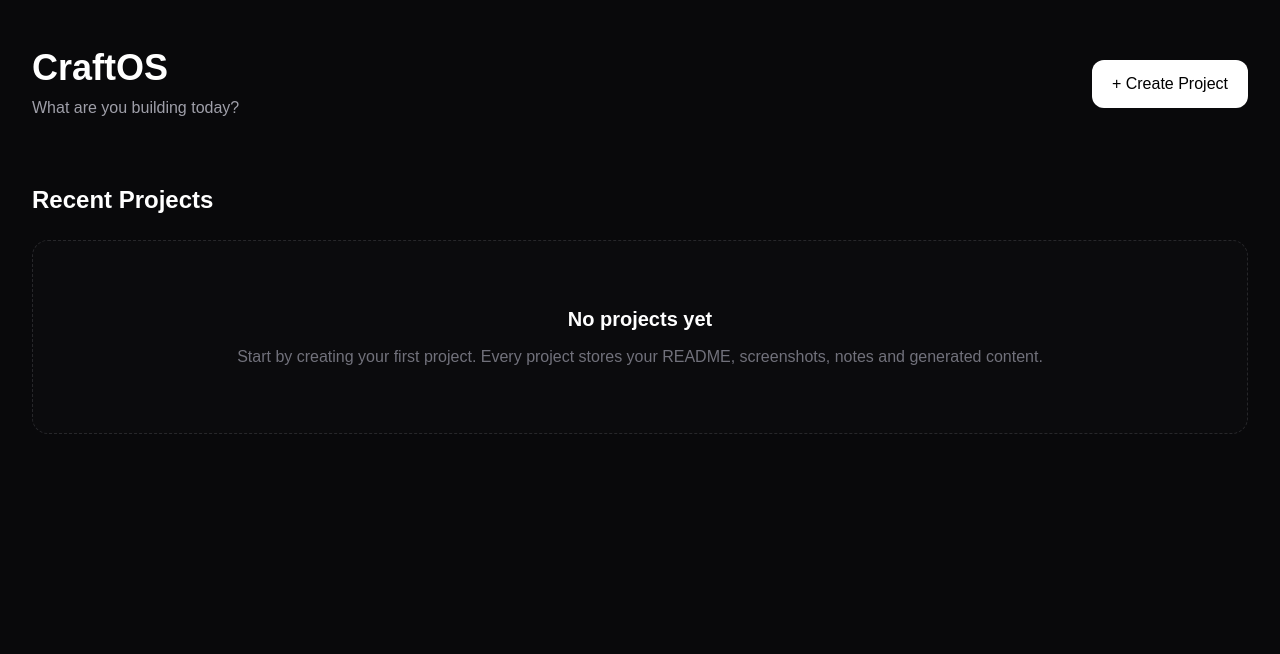
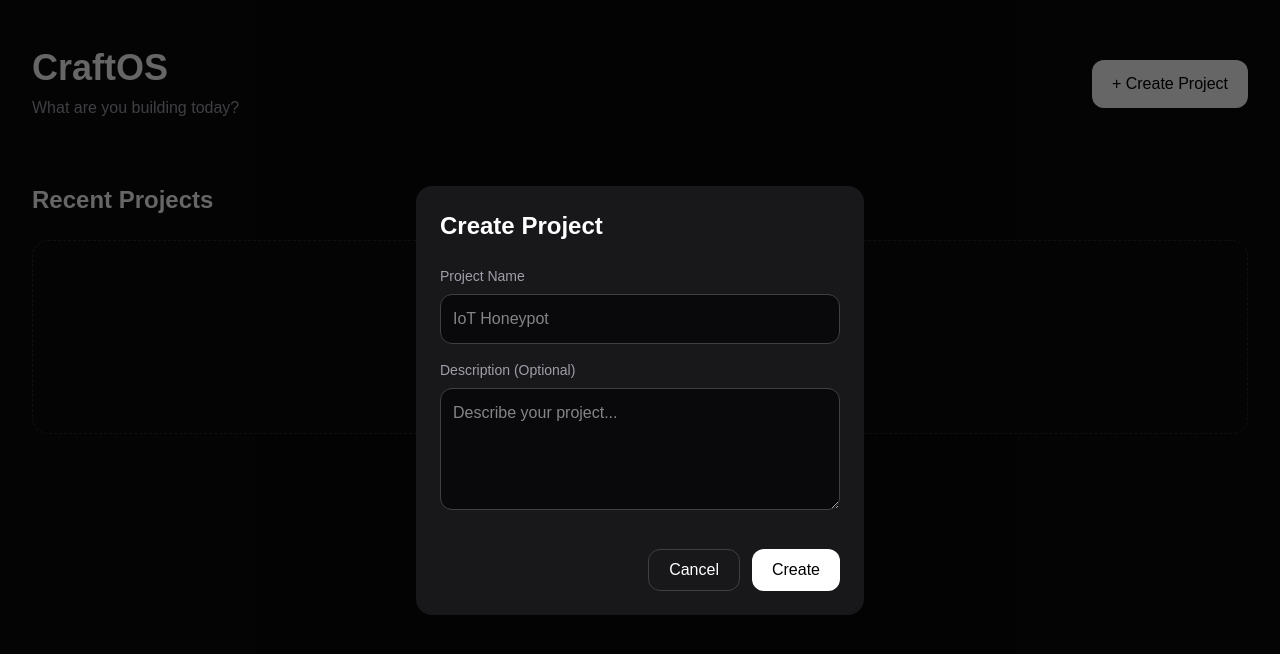
Before and after one commit to smruthinayak2006/CraftOS, a Next.js app: page / in a window 1280 px wide. Both pictures are taken after a click on the button "+ Create Project". Shown: the top 654 px of the page. Built offline with nearby package versions, Linux system fonts and the light colour scheme.

Commit message:
feat: implement project creation with local storage

```diff
--- a/app/page.tsx
+++ b/app/page.tsx
@@ -1,9 +1,43 @@
+"use client";
+
+import { useEffect, useState } from "react";
+import CreateProjectModal from "@/components/CreateProjectModal";
+
+type Project = {
+  id: string;
+  name: string;
+  description: string;
+};
+
 export default function Home() {
+  const [isModalOpen, setIsModalOpen] = useState(false);
+  const [projects, setProjects] = useState<Project[]>([]);
+
+  useEffect(() => {
+    const savedProjects = localStorage.getItem("projects");
+
+    if (savedProjects) {
+      setProjects(JSON.parse(savedProjects));
+    }
+  }, []);
+
+  function handleCreateProject(name: string, description: string) {
+    const newProject: Project = {
+      id: crypto.randomUUID(),
+      name,
+      description,
+    };
+
+    const updatedProjects = [newProject, ...projects];
+
+    setProjects(updatedProjects);
+
+    localStorage.setItem("projects", JSON.stringify(updatedProjects));
+  }
+
   return (
     <main className="min-h-screen bg-zinc-950 text-white">
       <div className="mx-auto max-w-7xl px-8 py-12">
-
-        {/* Header */}
         <header className="flex items-center justify-between">
           <div>
             <h1 className="text-4xl font-bold">CraftOS</h1>
@@ -13,35 +47,55 @@ export default function Home() {
             </p>
           </div>
 
-          <button className="rounded-xl bg-white px-5 py-3 font-medium text-black transition hover:bg-zinc-200">
+          <button
+            onClick={() => setIsModalOpen(true)}
+            className="rounded-xl bg-white px-5 py-3 font-medium text-black transition hover:bg-zinc-200"
+          >
             + Create Project
           </button>
         </header>
 
-        {/* Recent Projects */}
         <section className="mt-16">
-
           <h2 className="text-2xl font-semibold">
             Recent Projects
           </h2>
 
+          {projects.length === 0 ? (
             <div className="mt-6 rounded-2xl border border-dashed border-zinc-800 bg-zinc-900/20 p-16 text-center">
-
               <h3 className="text-xl font-semibold">
                 No projects yet
               </h3>
 
               <p className="mt-3 text-zinc-500">
                 Start by creating your first project.
-              Every project stores your README,
-              screenshots, notes and generated content.
               </p>
+            </div>
+          ) : (
+            <div className="mt-6 grid gap-4 md:grid-cols-2 lg:grid-cols-3">
+              {projects.map((project) => (
+                <div
+                  key={project.id}
+                  className="rounded-2xl border border-zinc-800 bg-zinc-900 p-6"
+                >
+                  <h3 className="text-xl font-semibold">
+                    {project.name}
+                  </h3>
 
+                  <p className="mt-2 text-sm text-zinc-400">
+                    {project.description || "No description"}
+                  </p>
+                </div>
+              ))}
+            </div>
+          )}
+        </section>
       </div>
 
-        </section>
-
-      </div>
+      <CreateProjectModal
+        isOpen={isModalOpen}
+        onClose={() => setIsModalOpen(false)}
+        onCreate={handleCreateProject}
+      />
     </main>
   );
 }
--- /dev/null
+++ b/components/CreateProjectModal.tsx
@@ -0,0 +1,87 @@
+"use client";
+
+import { useState } from "react";
+
+type CreateProjectModalProps = {
+  isOpen: boolean;
+  onClose: () => void;
+  onCreate: (name: string, description: string) => void;
+};
+
+export default function CreateProjectModal({
+  isOpen,
+  onClose,
+  onCreate,
+}: CreateProjectModalProps) {
+  const [name, setName] = useState("");
+  const [description, setDescription] = useState("");
+
+  if (!isOpen) return null;
+
+  function handleCreate() {
+    if (!name.trim()) return;
+
+    onCreate(name, description);
+
+    setName("");
+    setDescription("");
+
+    onClose();
+  }
+
+  return (
+    <div className="fixed inset-0 flex items-center justify-center bg-black/60">
+      <div className="w-full max-w-md rounded-2xl bg-zinc-900 p-6 shadow-xl">
+        <h2 className="text-2xl font-bold text-white">
+          Create Project
+        </h2>
+
+        <div className="mt-6 space-y-4">
+          <div>
+            <label className="mb-2 block text-sm text-zinc-400">
+              Project Name
+            </label>
+
+            <input
+              value={name}
+              onChange={(e) => setName(e.target.value)}
+              type="text"
+              placeholder="IoT Honeypot"
+              className="w-full rounded-xl border border-zinc-700 bg-zinc-950 p-3 text-white outline-none focus:border-white"
+            />
+          </div>
+
+          <div>
+            <label className="mb-2 block text-sm text-zinc-400">
+              Description (Optional)
+            </label>
+
+            <textarea
+              value={description}
+              onChange={(e) => setDescription(e.target.value)}
+              rows={4}
+              placeholder="Describe your project..."
+              className="w-full rounded-xl border border-zinc-700 bg-zinc-950 p-3 text-white outline-none focus:border-white"
+            />
+          </div>
+        </div>
+
+        <div className="mt-8 flex justify-end gap-3">
+          <button
+            onClick={onClose}
+            className="rounded-xl border border-zinc-700 px-5 py-2 text-white"
+          >
+            Cancel
+          </button>
+
+          <button
+            onClick={handleCreate}
+            className="rounded-xl bg-white px-5 py-2 font-medium text-black"
+          >
+            Create
+          </button>
+        </div>
+      </div>
+    </div>
+  );
+}
```
Lines whose indentation alone changed are shown as unchanged.
